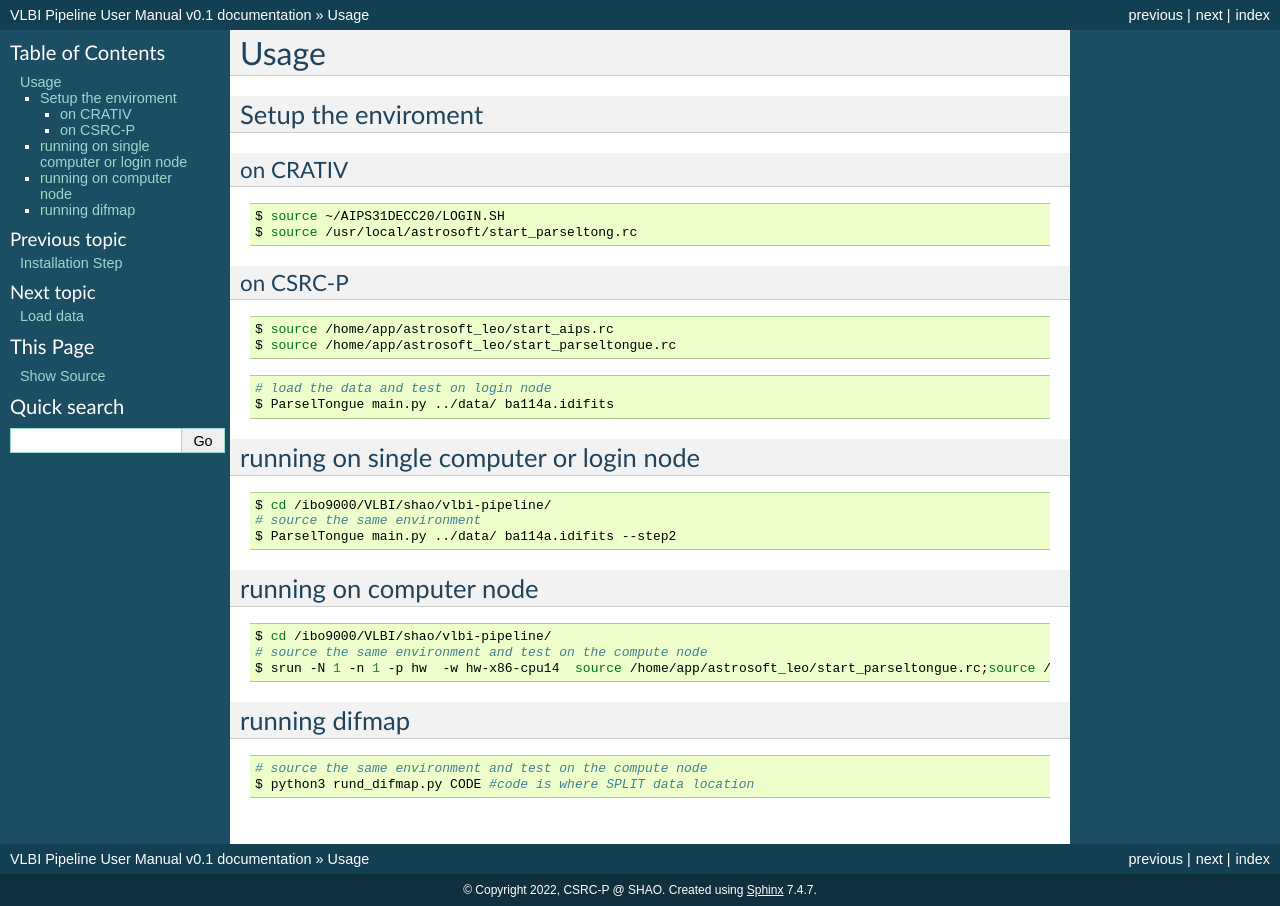
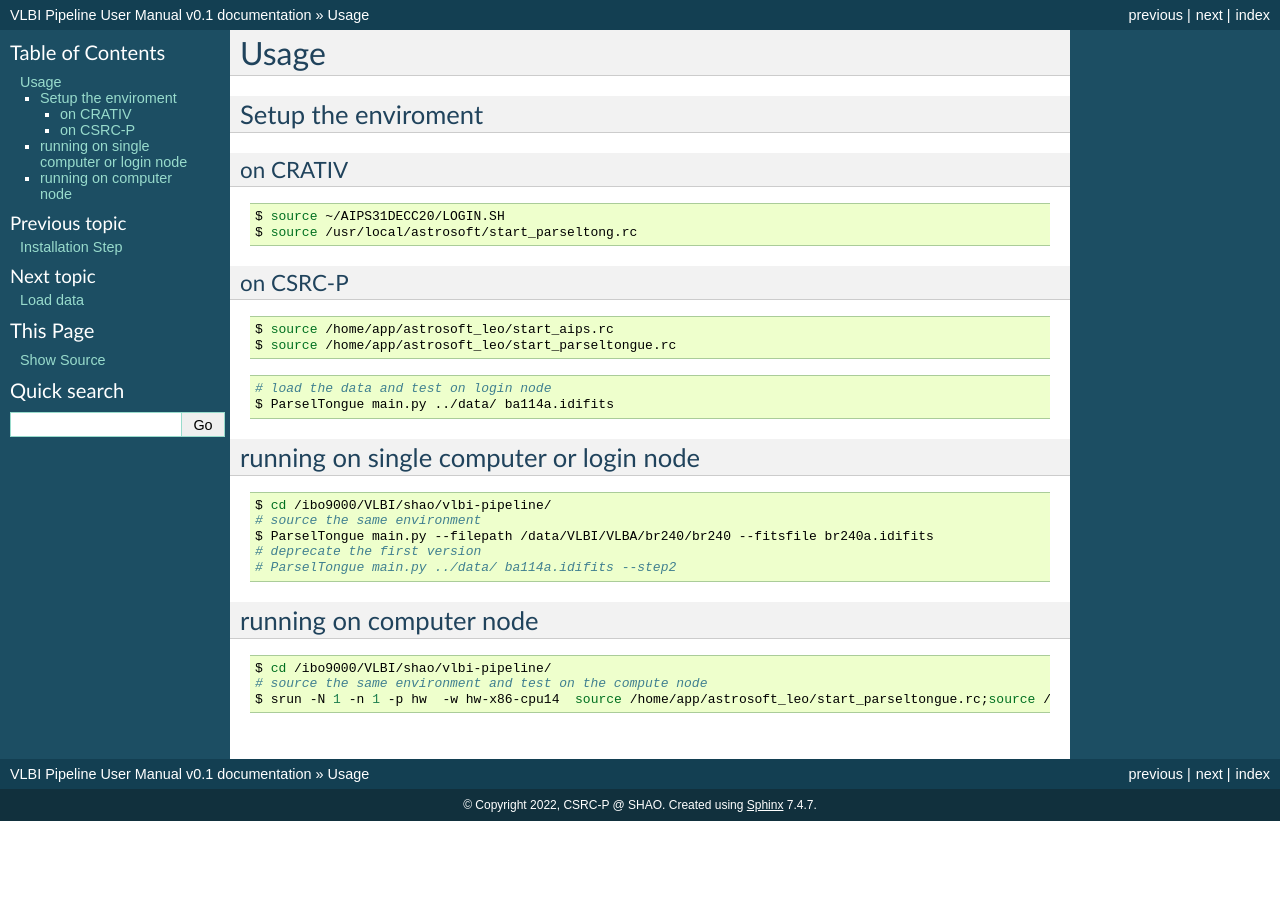
Before and after one commit to SHAO-SKA/vlbi-pipeline, a Sphinx documentation site: the page built from docs/usage/usage.rst, in a window 1280 px wide. Built offline with Sphinx 7.4.7, drawn with Linux system fonts in a browser that asks for light colours; pages that are not in the unit, such as notebooks, are missing from menus.

Commit message:
fixed doc

```diff
--- a/docs/usage/usage.rst
+++ b/docs/usage/usage.rst
@@ -35,7 +35,9 @@ running on single computer or login node
 
     $ cd /ibo9000/VLBI/shao/vlbi-pipeline/
     # source the same environment
-    $ ParselTongue main.py ../data/ ba114a.idifits --step2
+    $ ParselTongue main.py --filepath /data/VLBI/VLBA/br240/br240 --fitsfile br240a.idifits
+    # deprecate the first version
+    # ParselTongue main.py ../data/ ba114a.idifits --step2
 
 running on computer node
 ================================
@@ -46,13 +48,3 @@ running on computer node
     $ cd /ibo9000/VLBI/shao/vlbi-pipeline/
     # source the same environment and test on the compute node
     $ srun -N 1 -n 1 -p hw  -w hw-x86-cpu14  source /home/app/astrosoft_leo/start_parseltongue.rc;source /home/app/astrosoft_leo/start_parseltongue.rc;  ParselTongue main.py ../data/ ba114a.idifits
-
-
-running difmap
-================================
-
-
-.. code-block:: bash
-
-    # source the same environment and test on the compute node
-    $ python3 rund_difmap.py CODE #code is where SPLIT data location
```
Also changed, not shown: docs/source/vlbi-pipeline.rst (+8 -8 lines).
